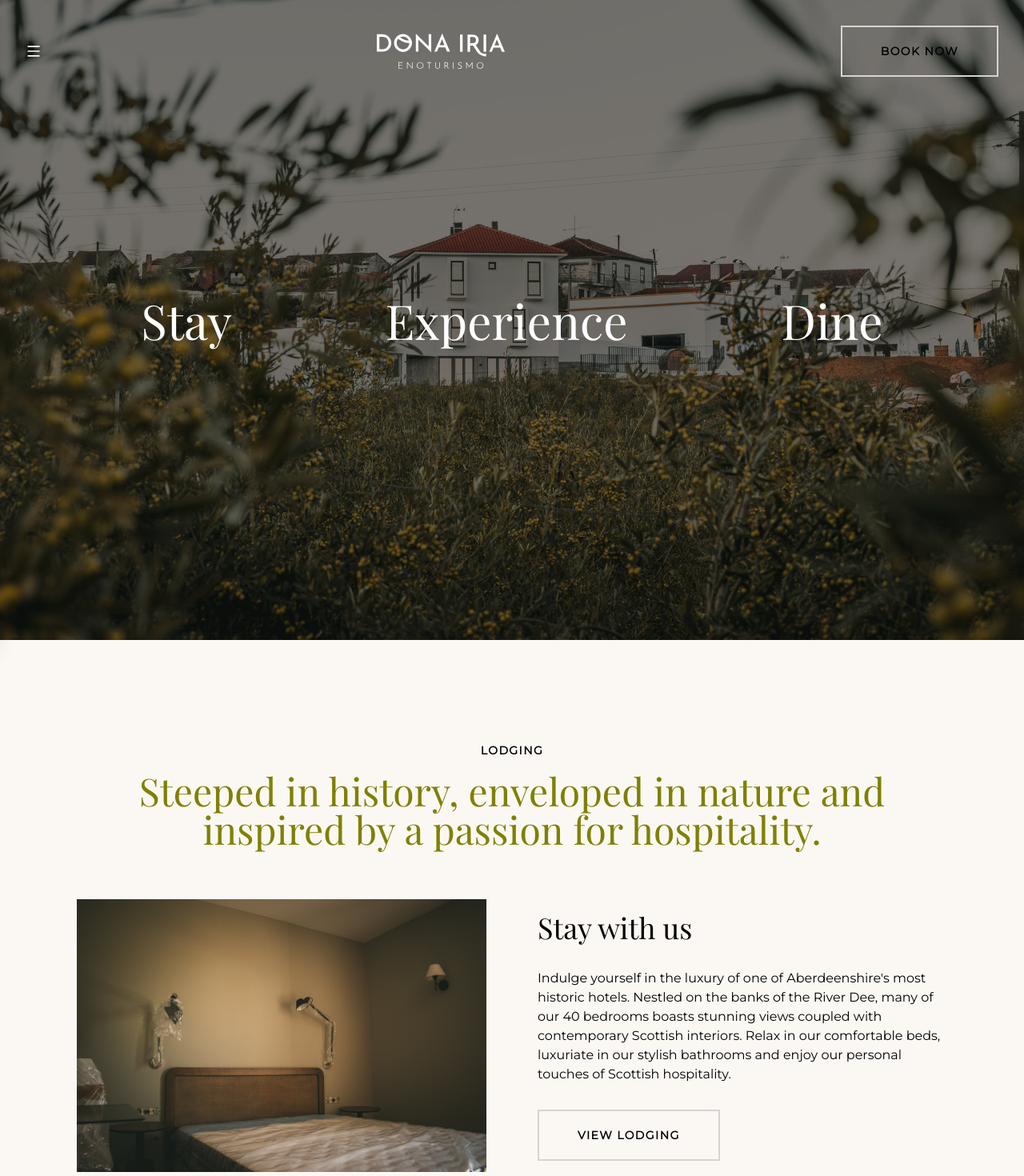
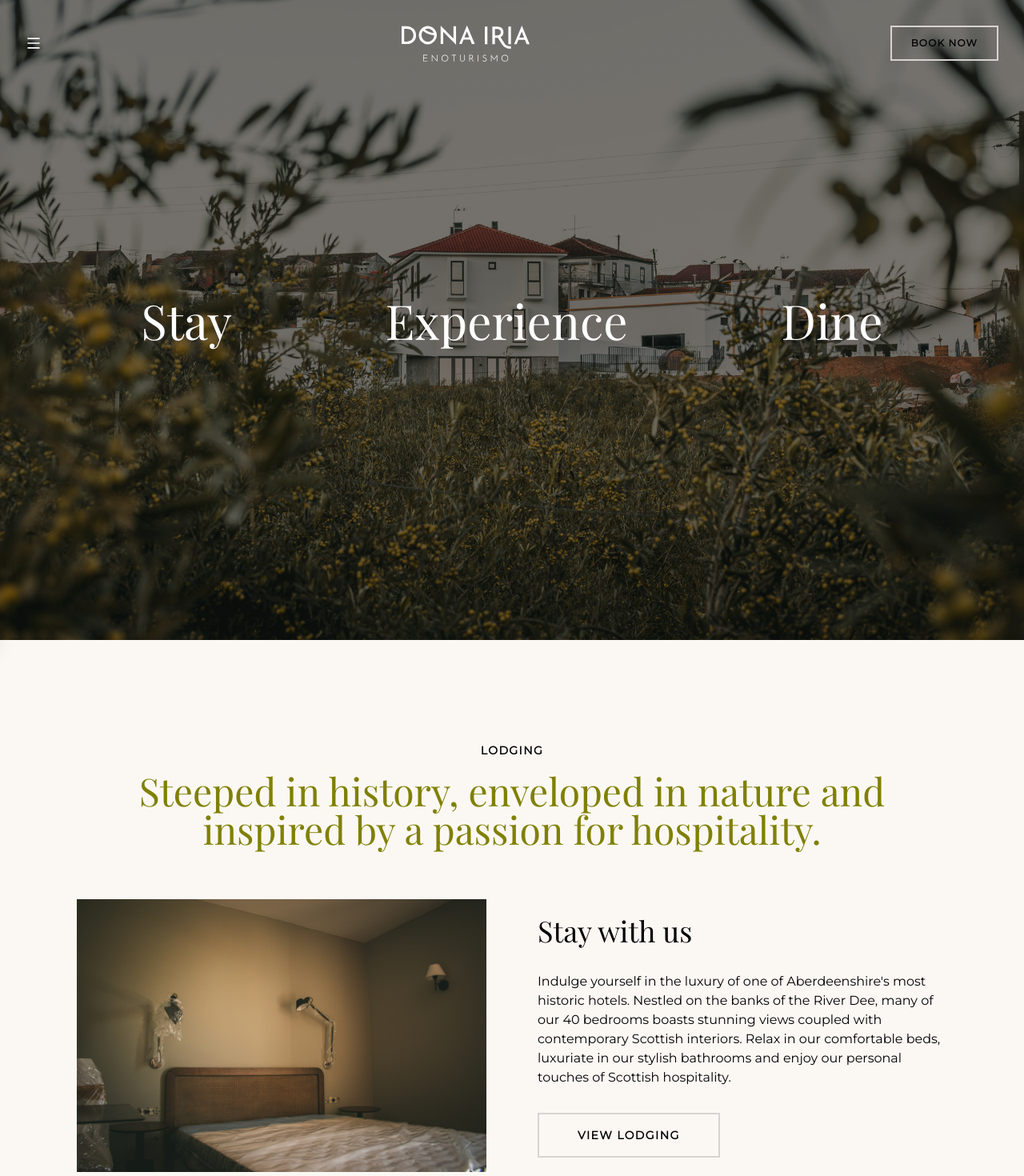
Before and after one commit to quintadonairia/quintadonairia, a Next.js app: page / in a window 1280 px wide. Shown: the top 1470 px of the page at 80% size. Built offline with nearby package versions, Linux system fonts and the light colour scheme.

Commit message:
Add button UI component variants

```diff
--- a/components/Navigation.js
+++ b/components/Navigation.js
@@ -14,7 +14,9 @@ const Navigation = () => {
         />
       </Link>
       <Link href="/stay">
-        <Button variant="primary">Book Now</Button>
+        <Button variant="primary" size="sm">
+          Book Now
+        </Button>
       </Link>
     </div>
   );
--- a/components/atoms/Button.js
+++ b/components/atoms/Button.js
@@ -1,13 +1,21 @@
 import React from "react";
 
-const Button = ({ children, variant }) => {
+const Button = ({ children, variant, size }) => {
+  const sizes = {
+    sm: "text-xs px-6 py-3",
+    md: "text-xs px-8 py-4",
+    lg: "text-sm px-12 py-4",
+  };
+
   const variants = {
-    primary: "bg-transparent border-stone-300 hover:bg-tan hover:text-white",
+    primary:
+      "bg-transparent border-stone-300 hover:bg-tan hover:text-white border-2",
+    link: "px-0 pb-2 border-b-2 border-black",
   };
 
   return (
     <button
-      className={`w-fit uppercase font-bold tracking-widest text-sm border-2 px-12 py-5 duration-300 ${variants[variant]}`}
+      className={`w-fit uppercase font-bold tracking-widest text-sm duration-300 ${variants[variant]} ${sizes[size]}`}
     >
       {children}
     </button>
--- a/components/molecules/Card.js
+++ b/components/molecules/Card.js
@@ -1,3 +1,5 @@
+import Button from "../atoms/Button";
+
 const Card = ({ image, title, description }) => {
   return (
     <article className="flex flex-col gap-8">
@@ -7,9 +9,9 @@ const Card = ({ image, title, description }) => {
           <h1 className="font-serif text-2xl text-olive">{title}</h1>
           <p>{description}</p>
         </div>
-        <button className="uppercase tracking-widest pb-2 text-sm font-bold border-b-2 border-black w-fit">
-          Learn More
-        </button>
+        <Button variant="link" size="sm">
+          Read more
+        </Button>
       </div>
     </article>
   );
--- a/components/organisms/Section.js
+++ b/components/organisms/Section.js
@@ -26,7 +26,9 @@ const Section = ({
           <h2 className="font-serif text-3xl lg:text-4xl">{subheading}</h2>
           <p>{description}</p>
           <Link href="/stay">
-            <Button variant="primary">{action}</Button>
+            <Button variant="primary" size="lg">
+              {action}
+            </Button>
           </Link>
         </div>
       </div>
--- a/pages/index.js
+++ b/pages/index.js
@@ -51,11 +51,11 @@ const Home = () => {
       <img src="images/20210820-donairia-008.jpg" alt="" />
 
       {/* Experience Section */}
-      <section className="flex flex-col items-center p-16 gap-16 lg:gap-0">
+      <section className="flex flex-col items-center p-8 gap-16 lg:gap-0 lg:p-24">
         <h1 className="text-4xl lg:text-6xl font-serif text-olive">
           Experiences
         </h1>
-        <div className="grid grid-cols-1 lg:grid-cols-2 gap-16 lg:gap-32 lg:p-32">
+        <div className="grid grid-cols-1 lg:grid-cols-2 gap-16 lg:gap-32">
           <Card
             image="images/20211003-donairia-024.jpg"
             title="Guided Tour and Tasting"
```
